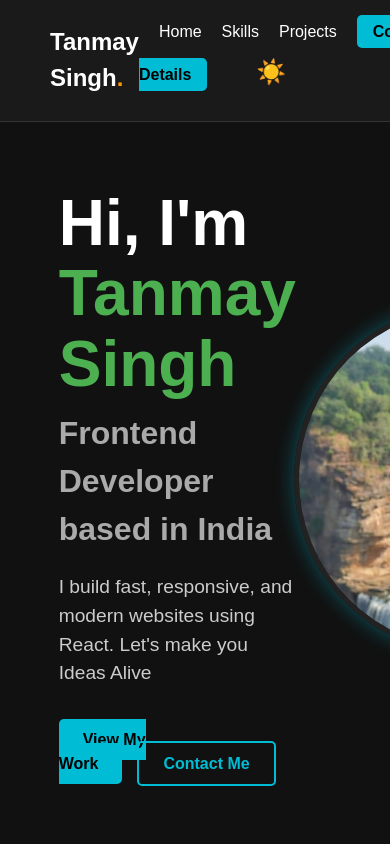
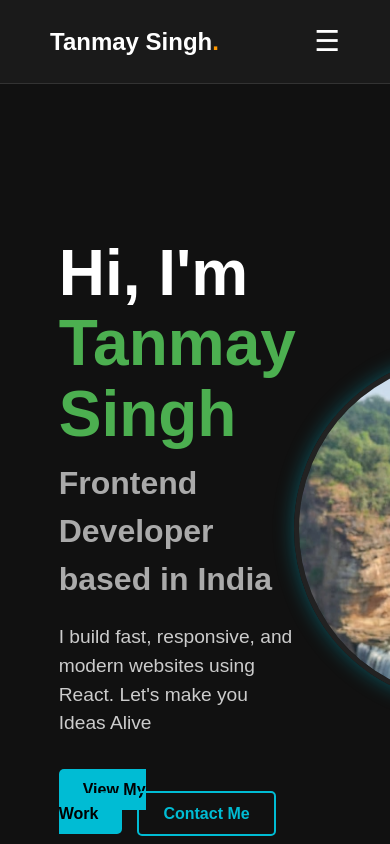
Before and after one commit to tanmay0235/my-freelance-portfolio, a React (Vite) app: page / in a window 390 px wide. Shown: the top 844 px of the page. Built offline with nearby package versions, Linux system fonts and the light colour scheme.

Commit message:
added responsive mobile navigation

```diff
--- a/src/App.css
+++ b/src/App.css
@@ -20,7 +20,7 @@ a { text-decoration: none; color: inherit; }
 /* HERO SECTION */
 .hero-section {
   display: flex; align-items: center; justify-content: space-between;
-  height: 100vh; padding: 0 10%; margin-top: 60px; /* Space for fixed nav */
+  height: 100vh; padding: 0 10%; margin-top: 60px;padding-top: 100px; /* Space for fixed nav */
 }
 .text-content { max-width: 50%; }
 h1 { font-size: 4rem; margin-bottom: 10px; }
@@ -338,9 +338,7 @@ h2 { font-size: 2rem; color: #aaa; margin-bottom: 20px; }
 .light-mode p {
   color: #ebe6e6;
 }
-/* ========================================= */
-/* 👇 PASTE THIS AT THE VERY BOTTOM 👇  */
-/* ========================================= */
+
 
 /* 1. Force the Main Background (Body) */
 body.light-mode {
@@ -423,3 +421,67 @@ body.light-mode {
 .light-mode .social-links a {
   color: #333 !important;
 }
+/* --- MOBILE NAVIGATION --- */
+
+/* 1. Default: Hide the Hamburger on Desktop */
+.menu-icon {
+  display: none;
+  font-size: 1.8rem;
+  cursor: pointer;
+  color: #fff;
+}
+
+/* 2. MEDIA QUERY: Rules that ONLY apply to screens smaller than 768px (Tablets/Phones) */
+/* --- MOBILE NAVIGATION (FIXED) --- */
+@media (max-width: 768px) {
+
+  /* 1. Show the Hamburger */
+  .menu-icon {
+    display: block;
+  }
+
+  /* 2. Hide the links completely by default */
+  .links {
+    display: none; /* Force it to disappear */
+
+    /* Layout when it DOES appear */
+    position: absolute;
+    top: 60px; /* Push it exactly below the navbar */
+    left: 0;
+    width: 100%;
+    background-color: #1a1a1a;
+    flex-direction: column;
+    align-items: center;
+    padding: 30px 0;
+    border-bottom: 2px solid #00bcd4;
+    z-index: 9999;
+  }
+
+  /* 3. The "Open" State */
+  /* This rule is VERY specific: "If .links has the class .active, perform this" */
+  .links.active {
+    display: flex !important; /* Force it to reappear */
+  }
+
+  .links a {
+    color: #ffffff !important; /* Changed from RED to WHITE */
+  font-size: 1.5rem;
+  margin: 15px 0;
+  display: block;
+  }
+}
+
+  /* Adjust theme button position in mobile menu */
+  .theme-btn {
+    margin: 15px 0;
+    margin-left: 0;
+  }
+
+
+/* Light Mode Fix for Mobile Menu */
+.light-mode .menu-icon {
+  color: #333 !important;
+}
+.light-mode .links {
+  background-color: #fff !important;
+}
--- a/src/Navbar.jsx
+++ b/src/Navbar.jsx
@@ -1,30 +1,49 @@
-import { useState,useEffect } from "react";
+import { useState, useEffect } from "react";
 import "./App.css";
 
-const Navbar = () =>{
+const Navbar = () => {
+  const [isDarkMode, setIsDarkMode] = useState(true);
+  const [isMenuOpen, setIsMenuOpen] = useState(false);
 
-    const [isDarkMode, setIsDarkMode]=useState(true);
+  useEffect(() => {
+    if (isDarkMode) {
+      document.body.classList.remove("light-mode");
+    } else {
+      document.body.classList.add("light-mode");
+    }
+  }, [isDarkMode]);
 
-    useEffect(()=>{
-        if(isDarkMode){
-            document.body.classList.remove("light-mode");
-        }
-        else{
-            document.body.classList.add("light-mode")
-        }
-    },[isDarkMode]);
-    const toggleTheme=()=>{
+  const toggleTheme = () => {
     setIsDarkMode(!isDarkMode);
   };
 
-    return(
+  const toggleMenu = () => {
+    setIsMenuOpen(!isMenuOpen);
+  };
+
+  return (
     <nav className="navbar">
-            <div className="logo">Tanmay Singh<span className="dot">.</span></div>
-            <div className="links">
-                <a href="#home">Home</a>
-                <a href="#skills">Skills</a>
-                <a href="#projects">Projects</a>
-                <a href="#contact" className="contact-btn">Contact Details</a>
+      <div className="logo">
+        Tanmay Singh<span className="dot">.</span>
+      </div>
+
+      {/* 1. The Menu Button (Just the button, nothing inside it) */}
+      <div className="menu-icon" onClick={toggleMenu}>
+        {isMenuOpen ? "✕" : "☰"}
+      </div>
+
+      {/* 2. The Actual Links Container */}
+      {/* NOW this container has the logic: If isMenuOpen is true, add 'active' class */}
+      <div className={`links ${isMenuOpen ? "active" : ""}`}>
+
+        {/* We add onClick to every link so the menu closes when you choose one */}
+        <a href="#home" onClick={() => setIsMenuOpen(false)}>Home</a>
+        <a href="#skills" onClick={() => setIsMenuOpen(false)}>Skills</a>
+        <a href="#projects" onClick={() => setIsMenuOpen(false)}>Projects</a>
+        <a href="#contact" className="contact-btn" onClick={() => setIsMenuOpen(false)}>
+          Contact Details
+        </a>
+
         <button onClick={toggleTheme} className="theme-btn">
           {isDarkMode ? "☀️" : "🌙"}
         </button>
```
Lines whose indentation alone changed are shown as unchanged.
